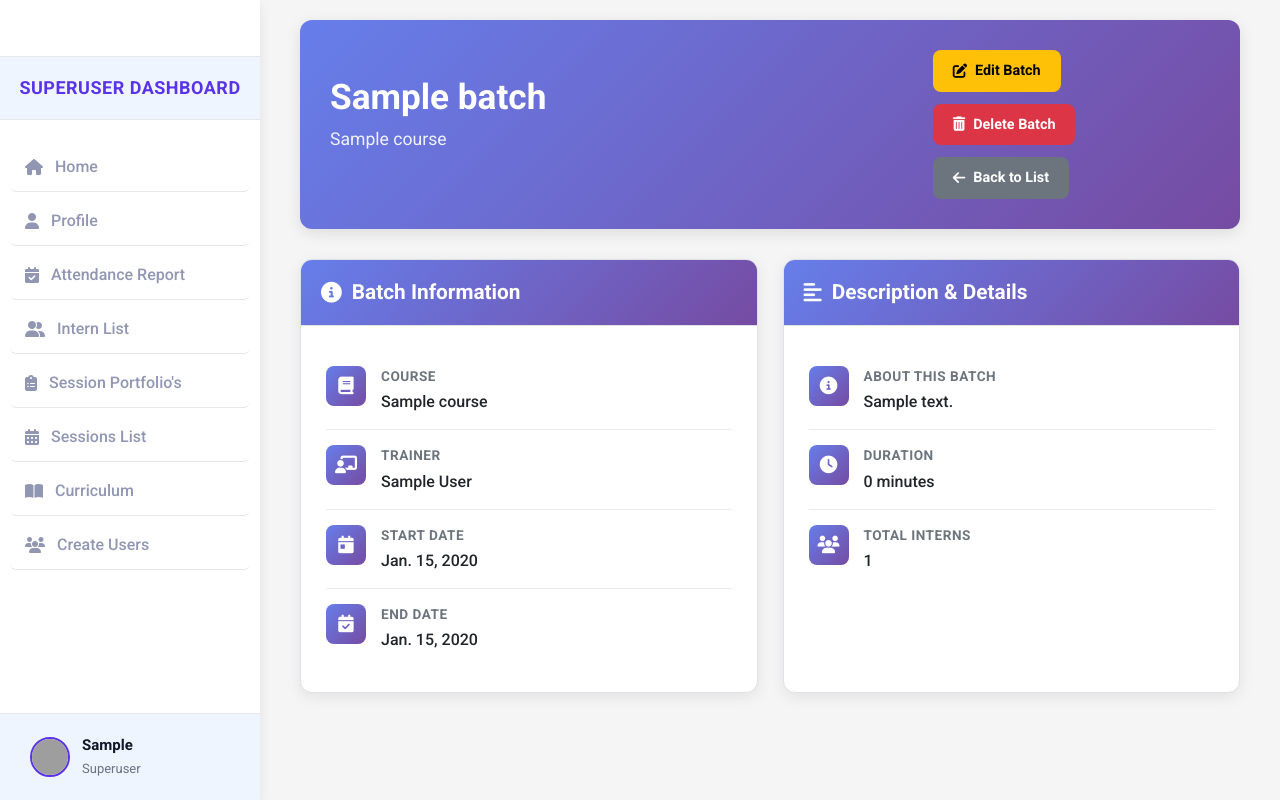
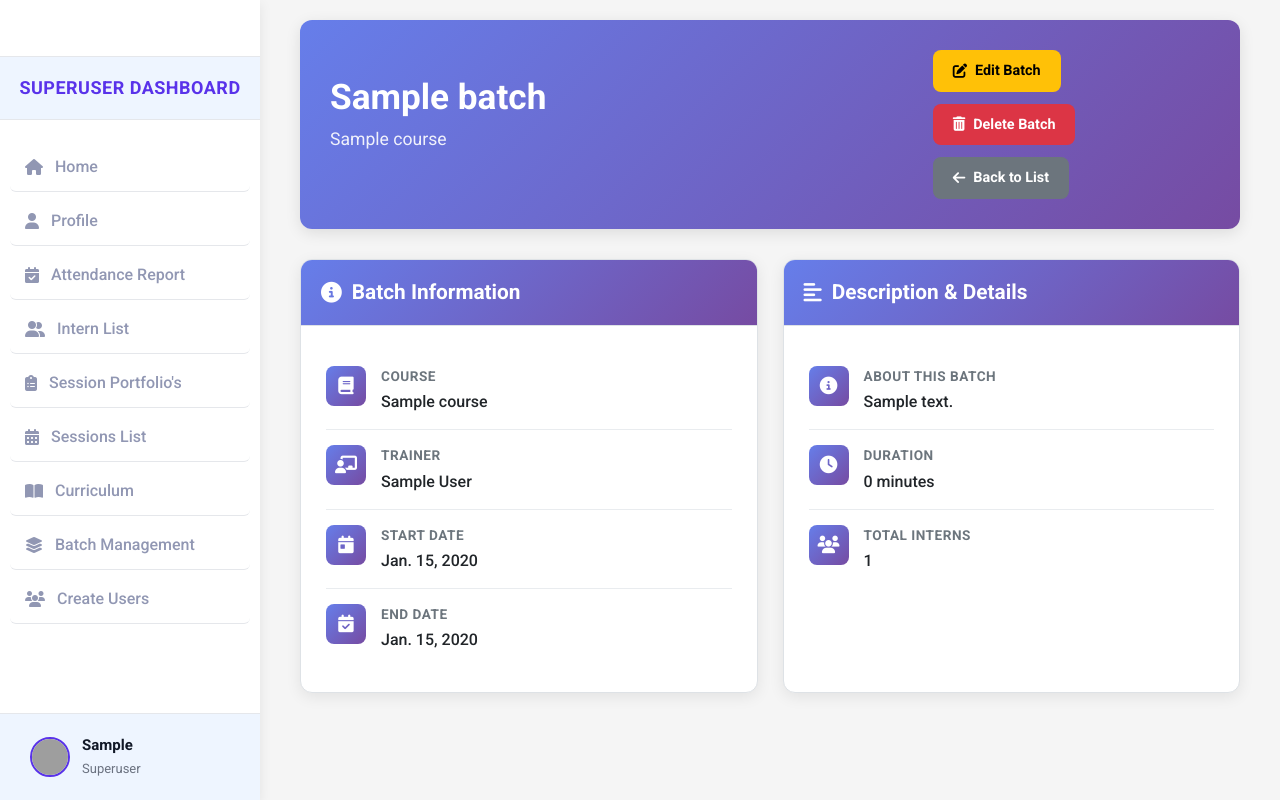
Before and after one commit to vinaykalwala/VCLP, a Django app: page /batches/1/ in a window 1280 px wide. Run offline with Django 5.2, Linux system fonts and the light colour scheme; a user stored in the database is signed in; tables that the repository leaves empty hold one stand-in row (values such as "Sample post"); parts of the project's set-up code (start-up, migrations or seed data) failed here and were passed over; grey boxes are pictures that could not be loaded.

Commit message:
batch added in sidebar

```diff
--- a/templates/sidebar.html
+++ b/templates/sidebar.html
@@ -269,7 +269,7 @@ body {
 </li>
 
 
-
+<li><a href="{% url 'batch_list' %}" class="{% if request.path == '/batches/' or 'batch' in request.path %}active{% endif %}"><i class="fas fa-layer-group"></i>Batch Management</a></li>
       <li><a href="{% url 'signup' %}"><i class="fas fa-users"></i>Create Users</a></li>
     {% elif request.user.role == "admin" %}
       <li><a href="{% url 'dashboard' %}" class="active"><i class="fas fa-home"></i>Home</a></li>
@@ -297,6 +297,7 @@ body {
     <i class="fas fa-book-open"></i> Curriculum
   </a>
 </li>
+<li><a href="{% url 'batch_list' %}" class="{% if request.path == '/batches/' or 'batch' in request.path %}active{% endif %}"><i class="fas fa-layer-group"></i>Batch Management</a></li>
       <li><a href="{% url 'signup' %}"><i class="fas fa-users"></i>Create Users</a></li>
     {% elif request.user.role == "trainer" %}
       <li><a href="{% url 'dashboard' %}" class="active"><i class="fas fa-home"></i>Home</a></li>
```
